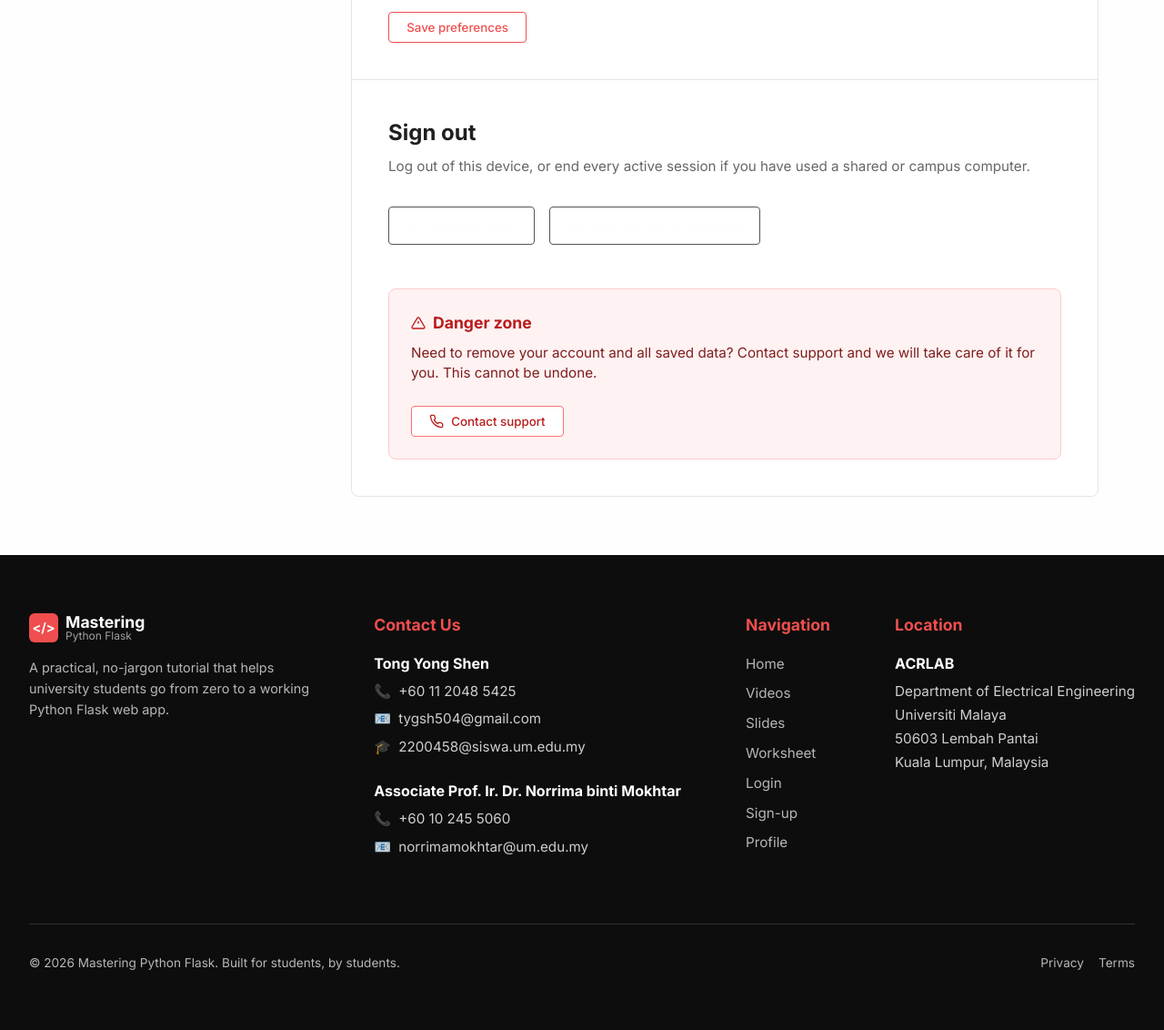
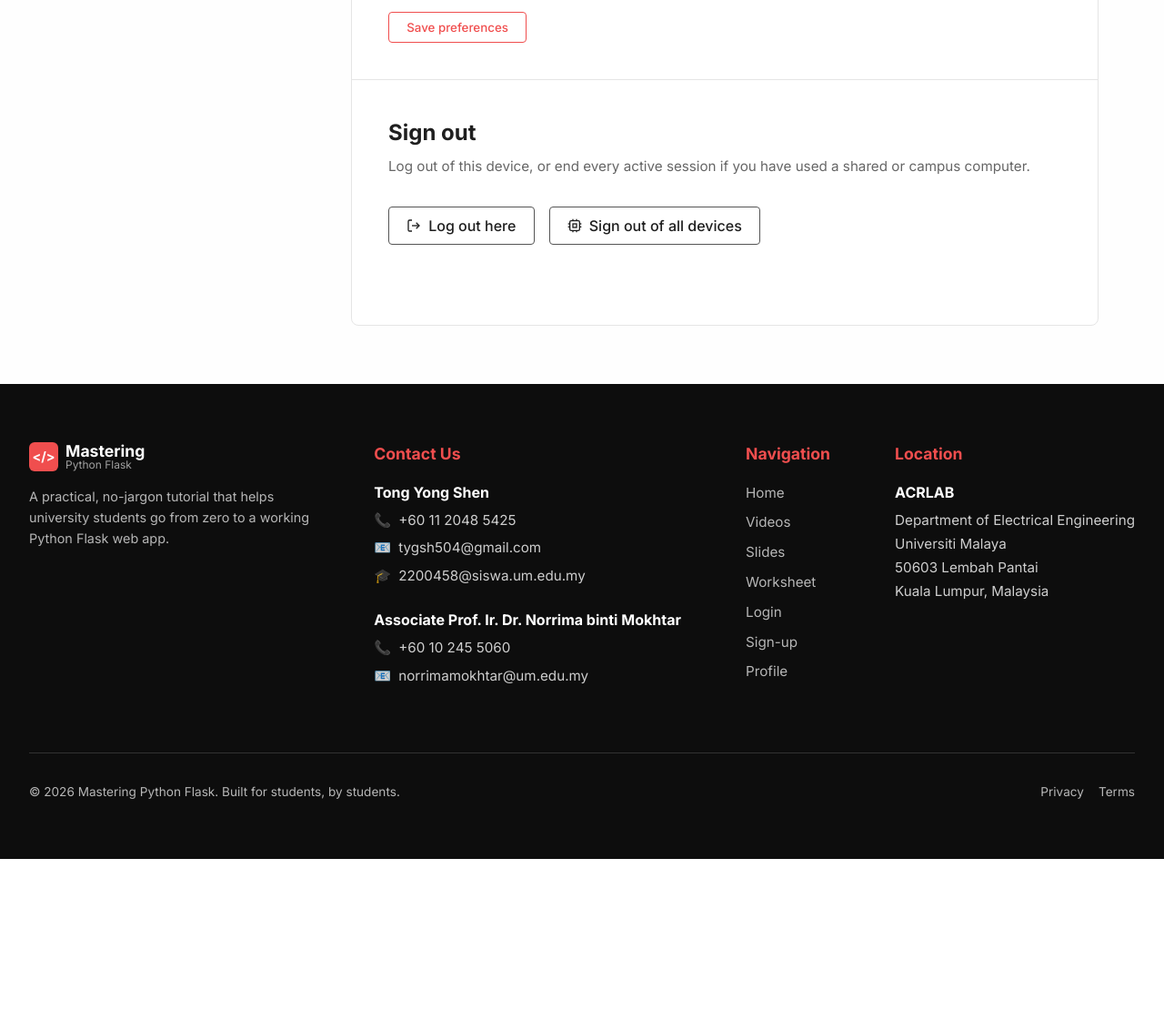
Before and after one commit to tygsh504/Mastering-Python-Flask, a Flask app: page /settings in a window 1280 px wide. Shown: the part 2425-3557 px from the top of the page at 91% size. After the commit the page ends 3369 px from the top, so only its background shows below. Run offline with Flask 3, Linux system fonts and the light colour scheme; the visitor is signed in with stand-in values (Sample User, id 1).

Commit message:
Fix account button visibility and remove danger zone

```diff
--- a/templates/settings.html
+++ b/templates/settings.html
@@ -182,14 +182,8 @@
                 </div>
 
                 <div style="display: flex; gap: 1rem; margin-bottom: 3rem;">
-                    <a href="{{ url_for('logout') }}" class="btn-outline" style="display: inline-flex; align-items: center; gap: 0.5rem;"><svg width="16" height="16" viewBox="0 0 24 24" fill="none" stroke="currentColor" stroke-width="2"><path d="M9 21H5a2 2 0 0 1-2-2V5a2 2 0 0 1 2-2h4"></path><polyline points="16 17 21 12 16 7"></polyline><line x1="21" y1="12" x2="9" y2="12"></line></svg> Log out here</a>
-                    <a href="{{ url_for('logout') }}" class="btn-outline" style="display: inline-flex; align-items: center; gap: 0.5rem;"><svg width="16" height="16" viewBox="0 0 24 24" fill="none" stroke="currentColor" stroke-width="2"><rect x="4" y="4" width="16" height="16" rx="2" ry="2"></rect><rect x="9" y="9" width="6" height="6"></rect><line x1="9" y1="1" x2="9" y2="4"></line><line x1="15" y1="1" x2="15" y2="4"></line><line x1="9" y1="20" x2="9" y2="23"></line><line x1="15" y1="20" x2="15" y2="23"></line><line x1="20" y1="9" x2="23" y2="9"></line><line x1="20" y1="14" x2="23" y2="14"></line><line x1="1" y1="9" x2="4" y2="9"></line><line x1="1" y1="14" x2="4" y2="14"></line></svg> Sign out of all devices</a>
-                </div>
-
-                <div style="background-color: #fef2f2; border: 1px solid #fecaca; border-radius: 8px; padding: 1.5rem;">
-                    <h3 style="font-size: 1.1rem; color: #b91c1c; margin-bottom: 0.5rem; display: flex; align-items: center; gap: 0.5rem;"><svg width="16" height="16" viewBox="0 0 24 24" fill="none" stroke="currentColor" stroke-width="2"><path d="M10.29 3.86L1.82 18a2 2 0 0 0 1.71 3h16.94a2 2 0 0 0 1.71-3L13.71 3.86a2 2 0 0 0-3.42 0z"></path><line x1="12" y1="9" x2="12" y2="13"></line><line x1="12" y1="17" x2="12.01" y2="17"></line></svg> Danger zone</h3>
-                    <p style="color: #7f1d1d; font-size: 0.95rem; margin-bottom: 1.5rem;">Need to remove your account and all saved data? Contact support and we will take care of it for you. This cannot be undone.</p>
-                    <button class="btn-outline" style="border-color: #f87171; color: #b91c1c; background: white; display: inline-flex; align-items: center; gap: 0.5rem;"><svg width="16" height="16" viewBox="0 0 24 24" fill="none" stroke="currentColor" stroke-width="2"><path d="M22 16.92v3a2 2 0 0 1-2.18 2 19.79 19.79 0 0 1-8.63-3.07 19.5 19.5 0 0 1-6-6 19.79 19.79 0 0 1-3.07-8.67A2 2 0 0 1 4.11 2h3a2 2 0 0 1 2 1.72 12.84 12.84 0 0 0 .7 2.81 2 2 0 0 1-.45 2.11L8.09 9.91a16 16 0 0 0 6 6l1.27-1.27a2 2 0 0 1 2.11-.45 12.84 12.84 0 0 0 2.81.7A2 2 0 0 1 22 16.92z"></path></svg> Contact support</button>
+                    <a href="{{ url_for('logout') }}" class="btn-outline" style="color: var(--text-light); display: inline-flex; align-items: center; gap: 0.5rem;"><svg width="16" height="16" viewBox="0 0 24 24" fill="none" stroke="currentColor" stroke-width="2"><path d="M9 21H5a2 2 0 0 1-2-2V5a2 2 0 0 1 2-2h4"></path><polyline points="16 17 21 12 16 7"></polyline><line x1="21" y1="12" x2="9" y2="12"></line></svg> Log out here</a>
+                    <a href="{{ url_for('logout') }}" class="btn-outline" style="color: var(--text-light); display: inline-flex; align-items: center; gap: 0.5rem;"><svg width="16" height="16" viewBox="0 0 24 24" fill="none" stroke="currentColor" stroke-width="2"><rect x="4" y="4" width="16" height="16" rx="2" ry="2"></rect><rect x="9" y="9" width="6" height="6"></rect><line x1="9" y1="1" x2="9" y2="4"></line><line x1="15" y1="1" x2="15" y2="4"></line><line x1="9" y1="20" x2="9" y2="23"></line><line x1="15" y1="20" x2="15" y2="23"></line><line x1="20" y1="9" x2="23" y2="9"></line><line x1="20" y1="14" x2="23" y2="14"></line><line x1="1" y1="9" x2="4" y2="9"></line><line x1="1" y1="14" x2="4" y2="14"></line></svg> Sign out of all devices</a>
                 </div>
             </div>
 
```
